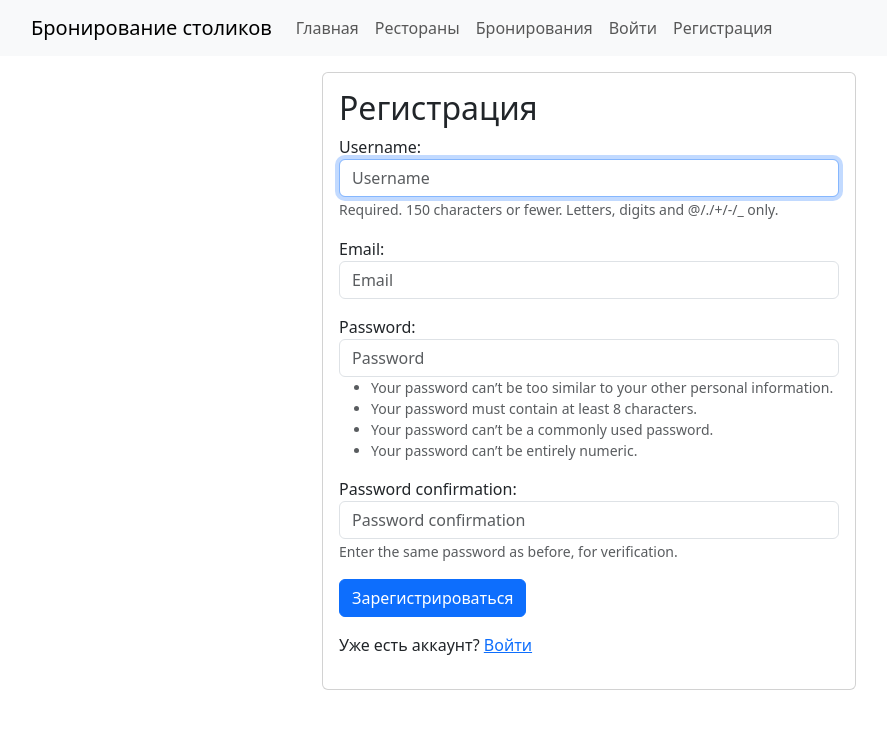
After one commit to Polexa84/Poleshko_diploma, a Django app: page /users/register/ in a window 1280 px wide. The commit adds this page. Shown: the top 729 px of the page, without its empty margins (51-938 px from the left). Run offline with Django 5.2, Linux system fonts and the light colour scheme; some libraries are stand-ins or nearby versions.

Commit message:
создания моделий и визуализаций для модели регистрации укомплектованы html страницы

```diff
--- a/booking_system/settings.py
+++ b/booking_system/settings.py
@@ -23,6 +23,7 @@ INSTALLED_APPS = [
     'tables',
     'bookings',
     'users',
+    'widget_tweaks',
 ]
 
 MIDDLEWARE = [
--- a/booking_system/urls.py
+++ b/booking_system/urls.py
@@ -1,7 +1,14 @@
+from django.contrib import admin
 from django.urls import path, include
-from django.contrib import admin
+from django.conf import settings
+from django.conf.urls.static import static
 
 urlpatterns = [
     path('admin/', admin.site.urls),
-    path('', include('restaurants.urls')),  # Добавляем URL из приложения restaurants
+    path('', include('restaurants.urls')),
+    path('users/', include('users.urls')),
+    path('bookings/', include('bookings.urls')),
 ]
+
+if settings.DEBUG:
+    urlpatterns += static(settings.MEDIA_URL, document_root=settings.MEDIA_ROOT)
--- /dev/null
+++ b/bookings/urls.py
@@ -0,0 +1,6 @@
+from django.urls import path
+from . import views  # Импортируем views из текущего приложения bookings
+
+urlpatterns = [
+    path('bookings/', views.bookings_list, name='bookings'),
+]
--- a/bookings/views.py
+++ b/bookings/views.py
@@ -1,3 +1,6 @@
 from django.shortcuts import render
 
-# Create your views here.
+def bookings_list(request):
+    # Здесь будет логика для отображения списка бронирований
+    # Пока просто выводим сообщение или заглушку
+    return render(request, 'bookings/bookings_list.html') # Создадим этот шаблон позже
--- a/restaurants/urls.py
+++ b/restaurants/urls.py
@@ -1,6 +1,9 @@
+# restaurants/urls.py
 from django.urls import path
 from . import views
 
 urlpatterns = [
-    path('restaurants/', views.restaurant_list, name='restaurant_list'),
+    path('', views.home, name='home'),  # Теперь '/' ведет на главную страницу
+    path('restaurants/', views.restaurant_list, name='restaurant_list'), # Список ресторанов доступен по '/restaurants/'
+    path('restaurants/<int:pk>/', views.restaurant_detail, name='restaurant_detail'), # Детали ресторана по '/restaurants/<id>/'
 ]
--- a/templates/base.html
+++ b/templates/base.html
@@ -7,27 +7,7 @@
     <link href="https://cdn.jsdelivr.net/npm/bootstrap@5.3.0/dist/css/bootstrap.min.css" rel="stylesheet">
 </head>
 <body>
-    <nav class="navbar navbar-expand-lg navbar-light bg-light">
-        <div class="container">
-            <a class="navbar-brand" href="#">Бронирование столиков</a>
-            <button class="navbar-toggler" type="button" data-bs-toggle="collapse" data-bs-target="#navbarNav" aria-controls="navbarNav" aria-expanded="false" aria-label="Toggle navigation">
-                <span class="navbar-toggler-icon"></span>
-            </button>
-            <div class="collapse navbar-collapse" id="navbarNav">
-                <ul class="navbar-nav">
-                    <li class="nav-item">
-                        <a class="nav-link active" aria-current="page" href="#">Главная</a>
-                    </li>
-                    <li class="nav-item">
-                        <a class="nav-link" href="#">Рестораны</a>
-                    </li>
-                    <li class="nav-item">
-                        <a class="nav-link" href="#">Бронирования</a>
-                    </li>
-                </ul>
-            </div>
-        </div>
-    </nav>
+    {% include 'navigation.html' %}
 
     <div class="container mt-3">
         {% block content %}
--- /dev/null
+++ b/templates/navigation.html
@@ -0,0 +1,38 @@
+<nav class="navbar navbar-expand-lg navbar-light bg-light">
+    <div class="container">
+        <a class="navbar-brand" href="{% url 'home' %}">Бронирование столиков</a>
+        <button class="navbar-toggler" type="button" data-bs-toggle="collapse" data-bs-target="#navbarNav" aria-controls="navbarNav" aria-expanded="false" aria-label="Toggle navigation">
+            <span class="navbar-toggler-icon"></span>
+        </button>
+        <div class="collapse navbar-collapse" id="navbarNav">
+            <ul class="navbar-nav">
+                <li class="nav-item">
+                    <a class="nav-link {% if request.resolver_match.url_name == 'home' %}active{% endif %}"
+                       aria-current="page"
+                       href="{% url 'home' %}">Главная</a>
+                </li>
+                <li class="nav-item">
+                    <a class="nav-link {% if request.resolver_match.url_name == 'restaurant_list' %}active{% endif %}"
+                       href="{% url 'restaurant_list' %}">Рестораны</a>
+                </li>
+                <li class="nav-item">
+                    <a class="nav-link {% if request.resolver_match.url_name == 'bookings' %}active{% endif %}"
+                       href="{% url 'bookings' %}">Бронирования</a>
+                </li>
+                <!-- ... ссылки на вход/выход ... -->
+                {% if user.is_authenticated %}
+                    <li class="nav-item">
+                        <a class="nav-link" href="{% url 'logout' %}">Выйти</a>
+                    </li>
+                {% else %}
+                    <li class="nav-item">
+                        <a class="nav-link" href="{% url 'login' %}">Войти</a>
+                    </li>
+                    <li class="nav-item">
+                        <a class="nav-link" href="{% url 'register' %}">Регистрация</a>
+                    </li>
+                {% endif %}
+            </ul>
+        </div>
+    </div>
+</nav>
--- /dev/null
+++ b/templates/users/register.html
@@ -0,0 +1,44 @@
+{% extends 'base.html' %}
+{% load widget_tweaks %} {# Убедитесь, что эта строка есть #}
+
+{% block content %}
+    <div class="container">
+        <div class="row justify-content-center">
+            <div class="col-md-6">
+                <div class="card">
+                    <div class="card-body">
+                        <h2 class="card-title">Регистрация</h2>
+                        <form method="post">
+                            {% csrf_token %}
+
+                            {# Итерация по всем полям формы #}
+                            {% for field in form %}
+                                <div class="mb-3"> {# Добавляем отступ между полями #}
+                                    {{ field.label_tag }}
+                                    {% render_field field class="form-control" placeholder=field.label %} {# Применяем класс form-control и placeholder #}
+
+                                    {# Отображение ошибок #}
+                                    {% if field.errors %}
+                                        <div class="alert alert-danger mt-1">
+                                            {% for error in field.errors %}
+                                              {{ error }}
+                                            {% endfor %}
+                                        </div>
+                                    {% endif %}
+
+                                    {# Отображение справки #}
+                                    {% if field.help_text %}
+                                        <small class="form-text text-muted">{{ field.help_text }}</small>
+                                    {% endif %}
+                                </div>
+                            {% endfor %}
+
+                            <button type="submit" class="btn btn-primary">Зарегистрироваться</button>
+                        </form>
+                        <p class="mt-3">Уже есть аккаунт? <a href="{% url 'login' %}">Войти</a></p>
+                    </div>
+                </div>
+            </div>
+        </div>
+    </div>
+{% endblock %}
--- /dev/null
+++ b/users/urls.py
@@ -0,0 +1,15 @@
+# users/urls.py
+from django.urls import path
+from django.contrib.auth import views as auth_views # Импортируем встроенные views
+from . import views # Импортируем ваши кастомные views (например, register)
+
+urlpatterns = [
+    # URL для регистрации
+    path('register/', views.register, name='register'),
+
+    # URL для входа
+    path('login/', auth_views.LoginView.as_view(template_name='users/login.html'), name='login'), # <--- Вот этот URL
+
+    # URL для выхода
+    path('logout/', auth_views.LogoutView.as_view(template_name='users/logout.html'), name='logout'),
+]
--- a/users/views.py
+++ b/users/views.py
@@ -1,3 +1,15 @@
-from django.shortcuts import render
+from django.shortcuts import render, redirect
+from .forms import UserRegistrationForm
+from django.contrib import messages
 
-# Create your views here.
+def register(request):
+    if request.method == 'POST':
+        form = UserRegistrationForm(request.POST)
+        if form.is_valid():
+            form.save()
+            username = form.cleaned_data.get('username')
+            messages.success(request, f'Аккаунт создан для {username}!')
+            return redirect('login')
+    else:
+        form = UserRegistrationForm()
+    return render(request, 'users/register.html', {'form': form})
```
Also changed, not shown: restaurants/views.py (+10 -5 lines), templates/bookings/bookings_list.html (added, +9 -0 lines), templates/home.html (added, +9 -0 lines), templates/restaurants/restaurant_list.html (+6 -24 lines), templates/users/login.html (added, +41 -0 lines), templates/users/logout.html (added, +21 -0 lines).
